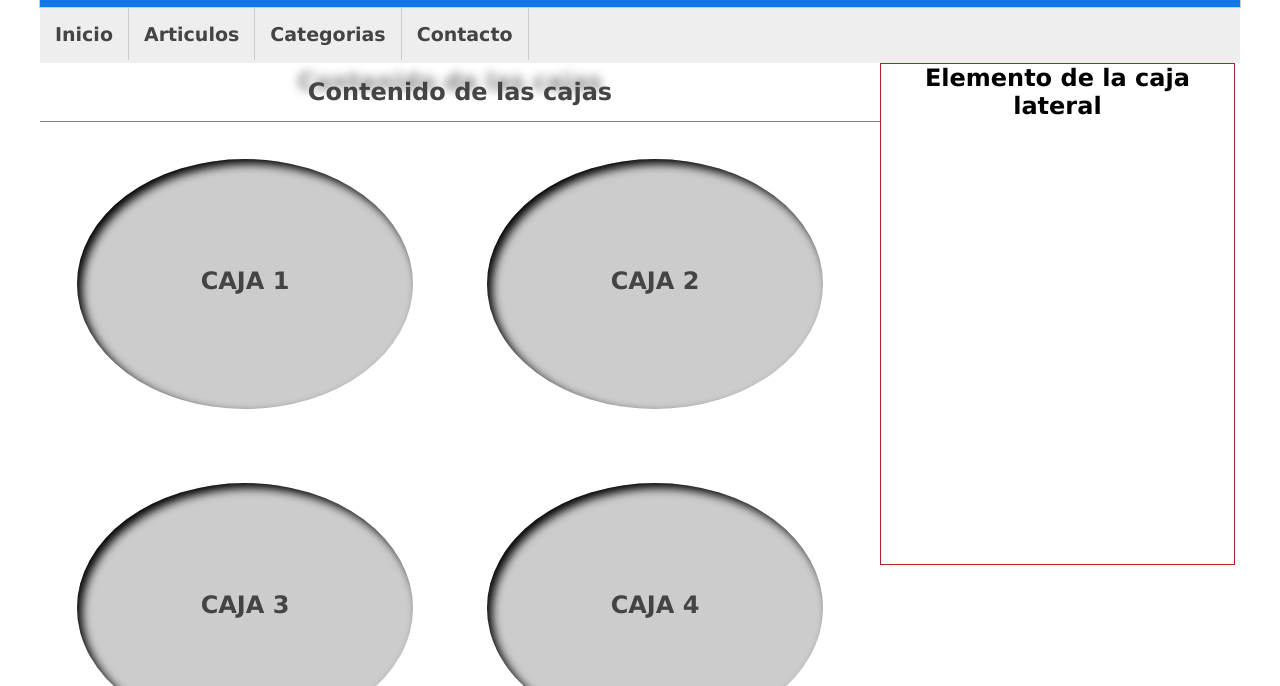
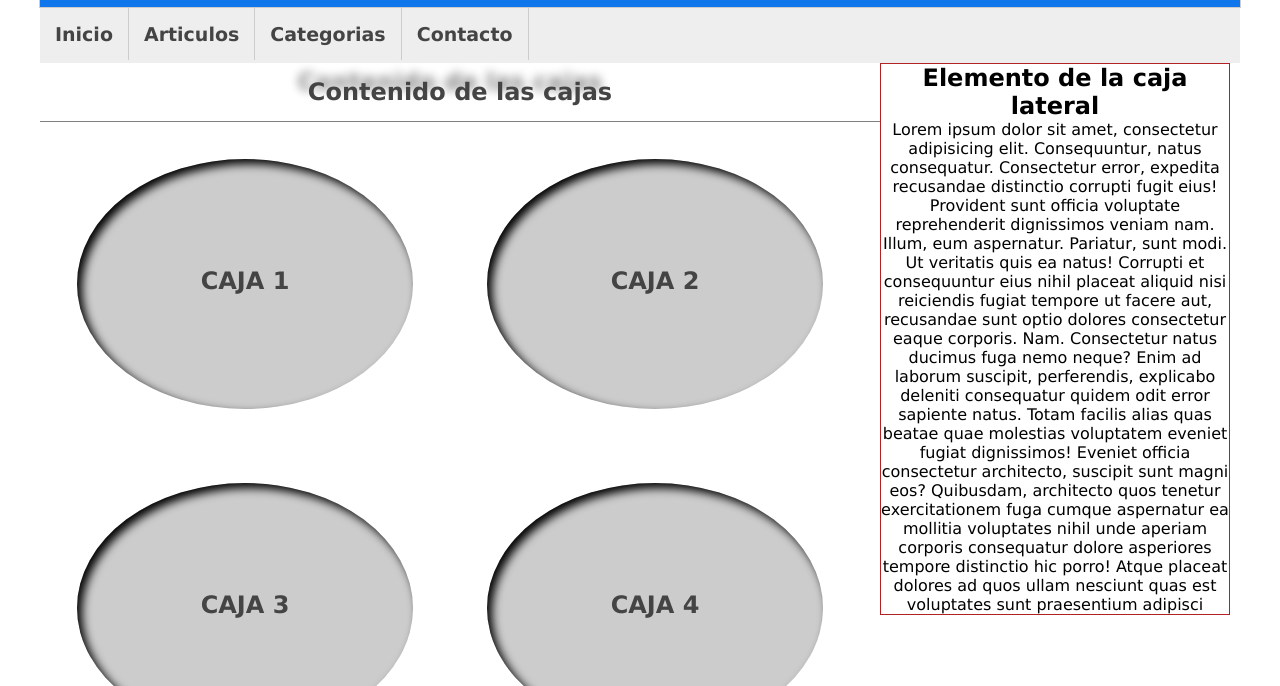
Before and after one commit to anderson-sanch/new-web-site, a plain HTML site: page 05-ejercicios1/index.html in a window 1280 px wide. Shown: the part 114-800 px from the top of the page. Drawn offline with Linux system fonts and the light colour scheme.

Commit message:
overflow

```diff
--- a/03-fondos/style.css
+++ b/03-fondos/style.css
@@ -18,7 +18,7 @@ body{
     letter-spacing: 10px;/*Espacio entre letras*/
 }
 p{
-    text-align: justify;/*Nos permite darle un tamaño completo, sin espacios por rellena, para entender, quitar esta propiedad*/
+    text-align: justify;/*Nos permite darle un tamaño completo, sin espacios por rellenar, para entender, quitar esta propiedad*/
 }
 .caja2{
     border: 5px dotted grey;
--- a/05-ejercicios1/index.html
+++ b/05-ejercicios1/index.html
@@ -57,6 +57,16 @@
         <aside class="lateral">
             <div class="caja">
                 <h2>Elemento de la caja lateral</h2>
+                <p>Lorem ipsum dolor sit amet, consectetur adipisicing elit. Consequuntur, natus consequatur. Consectetur error, expedita recusandae distinctio corrupti fugit eius! Provident sunt officia voluptate reprehenderit dignissimos veniam nam. Illum, eum aspernatur.
+                Pariatur, sunt modi. Ut veritatis quis ea natus! Corrupti et consequuntur eius nihil placeat aliquid nisi reiciendis fugiat tempore ut facere aut, recusandae sunt optio dolores consectetur eaque corporis. Nam.
+                Consectetur natus ducimus fuga nemo neque? Enim ad laborum suscipit, perferendis, explicabo deleniti consequatur quidem odit error sapiente natus. Totam facilis alias quas beatae quae molestias voluptatem eveniet fugiat dignissimos!
+                Eveniet officia consectetur architecto, suscipit sunt magni eos? Quibusdam, architecto quos tenetur exercitationem fuga cumque aspernatur ea mollitia voluptates nihil unde aperiam corporis consequatur dolore asperiores tempore distinctio hic porro!
+                Atque placeat dolores ad quos ullam nesciunt quas est voluptates sunt praesentium adipisci laborum dolore veniam odio deserunt quod labore accusamus explicabo excepturi qui vero architecto, rem laboriosam. Sed, repellat?
+                Fuga saepe illum vitae dolore iste molestiae fugiat soluta magnam dolor laboriosam accusantium odio, dolorem, delectus inventore, a quaerat quod aliquid doloremque esse incidunt? Architecto id nam labore optio nulla?
+                Rem eaque cupiditate consequatur impedit beatae sapiente, placeat alias dignissimos itaque nesciunt culpa temporibus illum nihil officiis debitis. Recusandae voluptatem illum, doloremque veniam placeat voluptates exercitationem alias? Atque, necessitatibus nostrum.
+                Laborum, itaque ratione accusamus est expedita earum obcaecati ipsam nostrum nihil. Tempore velit in quas numquam consequatur fugit, laborum nulla atque nam dolorem sequi perspiciatis itaque cumque aspernatur quae illum.
+                Exercitationem nobis culpa magnam omnis asperiores suscipit sequi ea fugiat a minima veritatis dolorem blanditiis maxime excepturi cum corporis natus temporibus provident, autem, possimus quod, non aperiam! Consectetur, rerum maiores?
+                Corrupti et repellendus at, officia aut autem ullam, libero quisquam adipisci dolore commodi, consequatur provident exercitationem quas quod? Doloribus quibusdam similique necessitatibus numquam ipsam eaque distinctio libero incidunt,
             </div>
         </aside>
 
--- a/05-ejercicios1/style.css
+++ b/05-ejercicios1/style.css
@@ -69,12 +69,14 @@ main{
     float: left;
 }
 .lateral{
-    width: 29.4%;
-    height: 229px;
+    float: left;
+    width: 29%;
     border: 1px solid firebrick;
-    float: left;
     min-height: 500px;
+    max-height: 550px;
     text-align: center;
+    overflow:scroll;/*hidden:desaparece/scroll:Le da scroll del tamaño de la caja*/
+    /*Una manera de que no nos muestre la barra inferior es con overflow-y*/
 }
 .titulo_cajas{
     text-align: center;
```
